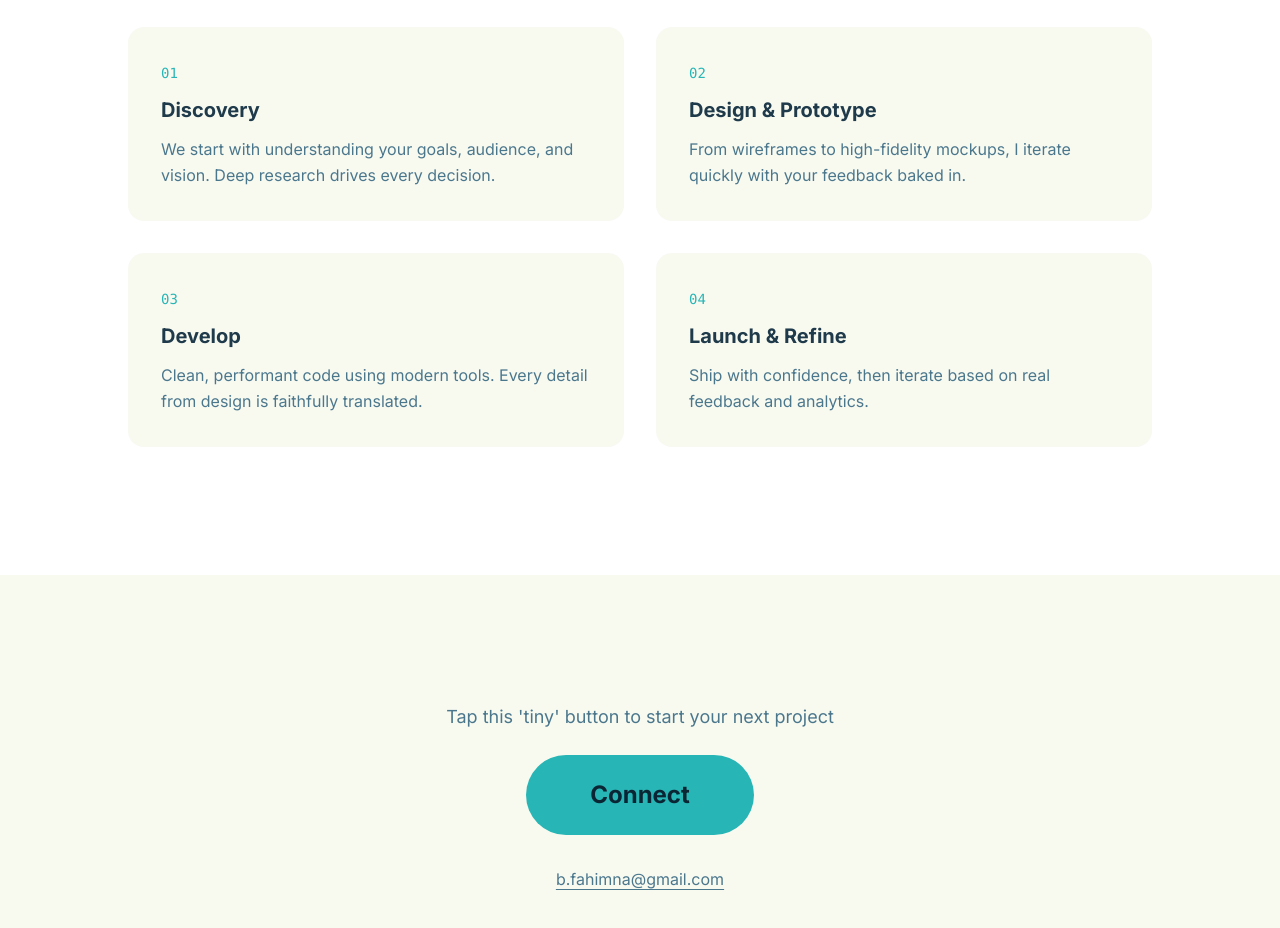
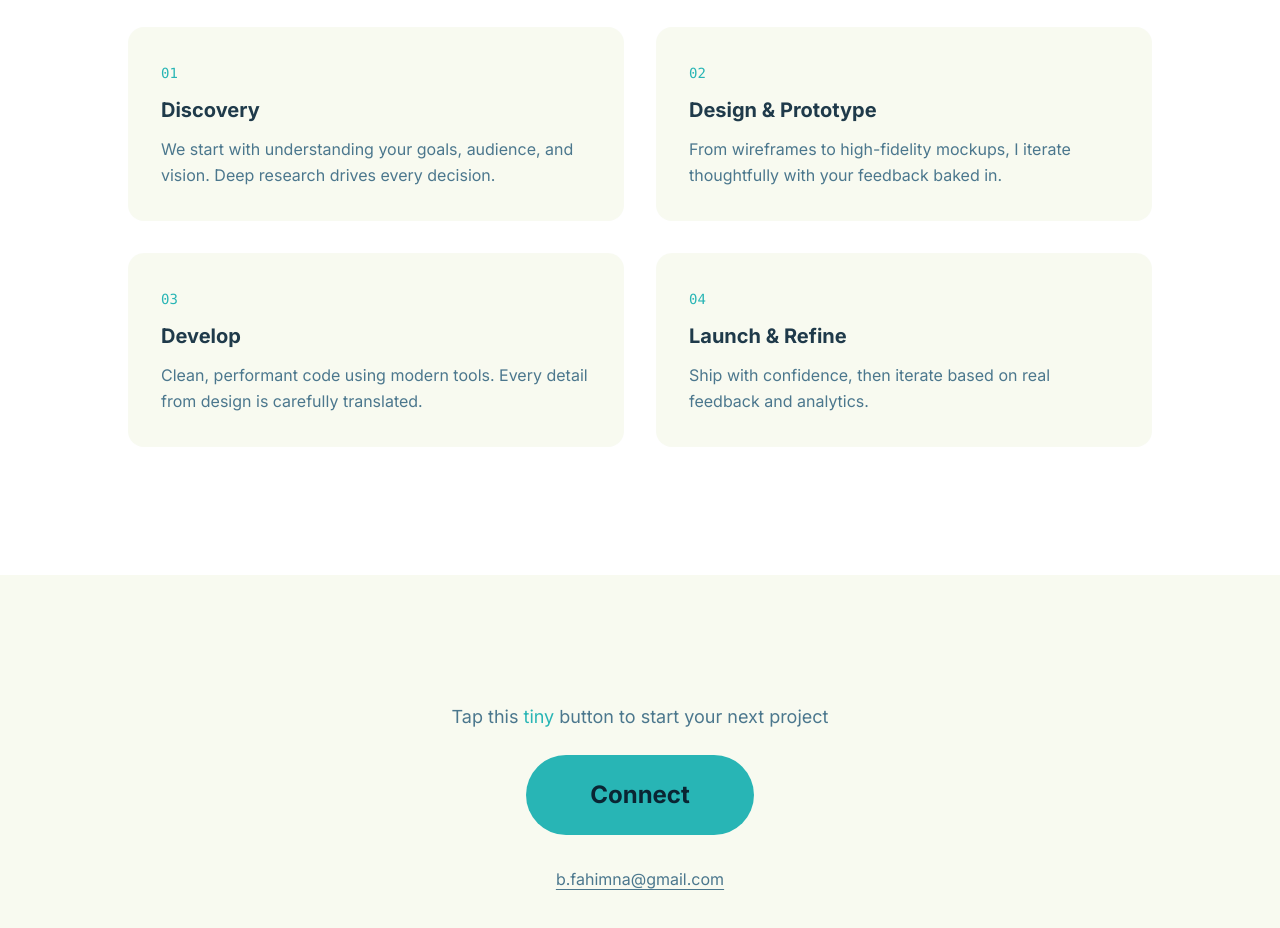
Before and after one commit to bimafahimna/React-TypeScript-Web-Portofolio, a React (Vite) app in the folder front-end/: page / in a window 1280 px wide. Shown: the part 5080-6008 px from the top of the page. Built offline with nearby package versions, Linux system fonts and the light colour scheme.

Commit message:
feat: adjust tiny desc in connect section

```diff
--- a/front-end/src/app/sections/Connect.tsx
+++ b/front-end/src/app/sections/Connect.tsx
@@ -14,7 +14,7 @@ const Connect = () => {
 					transition={{ duration: 0.5 }}
 					className="text-text-muted text-lg mb-6"
 				>
-					Tap this &apos;tiny&apos; button to start your next project
+					Tap this <span className='gradient-text '>tiny</span> button to start your next project
 				</motion.p>
 
 				<motion.a
@@ -25,7 +25,8 @@ const Connect = () => {
 					transition={{ duration: 0.5, delay: 0.1 }}
 					whileHover={{ scale: 1.05 }}
 					whileTap={{ scale: 0.95 }}
-					className="inline-block px-16 py-6 text-2xl font-syne font-bold bg-accent text-text-dark rounded-pill hover:bg-accent-warm transition-colors"
+					className="inline-block px-16 py-6 text-2xl font-syne font-bold bg-accent text-text-dark
+					rounded-pill hover:bg-accent-warm transition-colors"
 				>
 					Connect
 				</motion.a>
--- a/front-end/src/app/sections/Process.tsx
+++ b/front-end/src/app/sections/Process.tsx
@@ -12,13 +12,13 @@ const steps = [
 		number: '02',
 		title: 'Design & Prototype',
 		description:
-			'From wireframes to high-fidelity mockups, I iterate quickly with your feedback baked in.',
+			'From wireframes to high-fidelity mockups, I iterate thoughtfully with your feedback baked in.',
 	},
 	{
 		number: '03',
 		title: 'Develop',
 		description:
-			'Clean, performant code using modern tools. Every detail from design is faithfully translated.',
+			'Clean, performant code using modern tools. Every detail from design is carefully translated.',
 	},
 	{
 		number: '04',
```
Also changed, not shown: front-end/src/index.css (line endings or trailing spaces).
